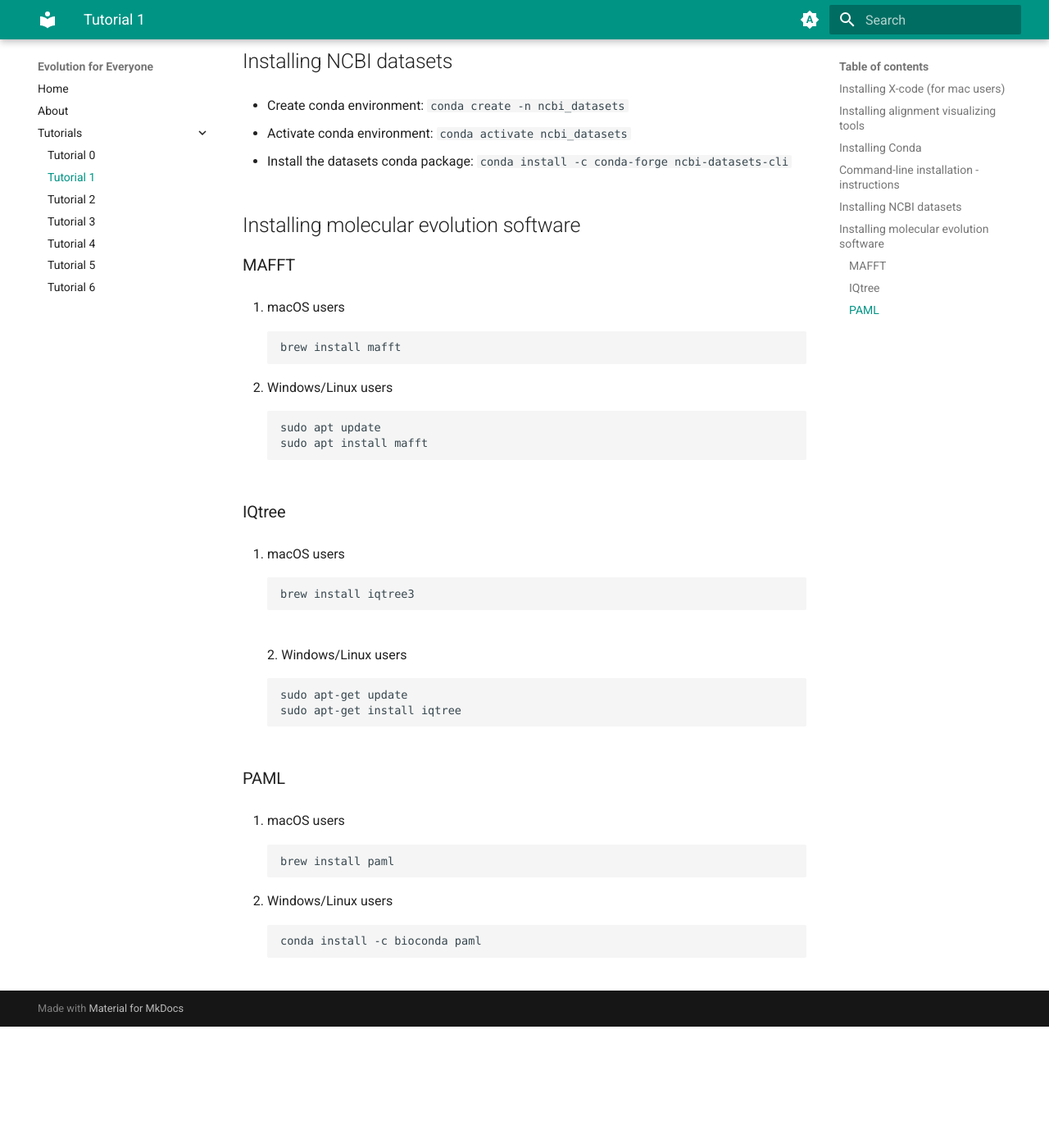
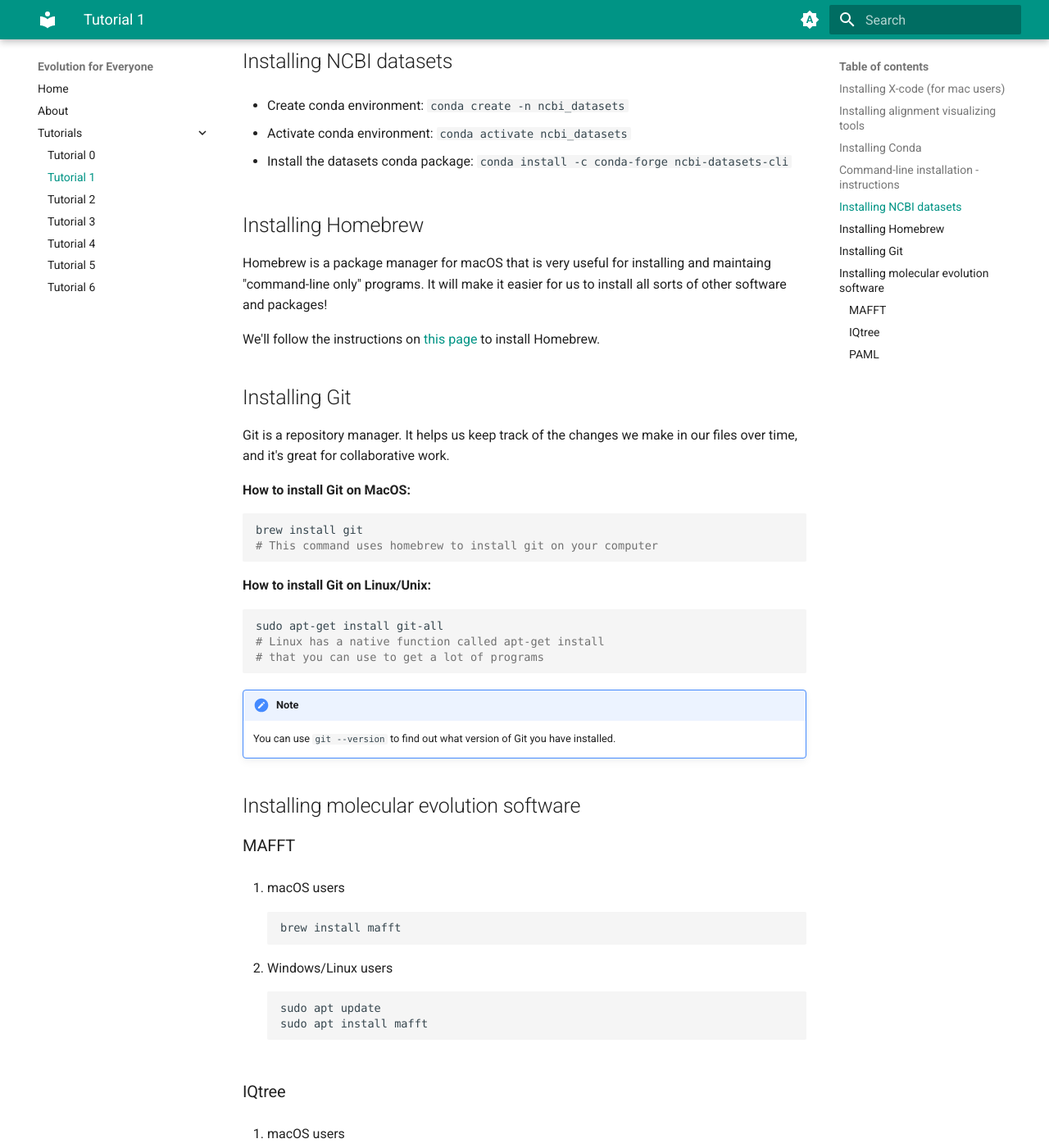
Before and after one commit to Evolution-for-Everyone/evolution-for-everyone.github.io, an MkDocs documentation site: the page built from docs/tutorials/tutorial_1.md, in a window 1280 px wide and 1400 px high, scrolled down 1766 px. Shown: the whole window at 82% size. Built offline with MkDocs 1.6.1 and Material for MkDocs 9.7.7, drawn with Linux system fonts in a browser that asks for light colours; some web fonts are replaced; before the commit the page ends 3018 px from its top, so only the background shows below that.

````diff
--- a/docs/tutorials/tutorial_1.md
+++ b/docs/tutorials/tutorial_1.md
@@ -62,6 +62,34 @@ With your terminal open on one side of the screen, and this tutorial on the othe
 - Install the datasets conda package: `conda install -c conda-forge ncbi-datasets-cli`
 
 
+## Installing Homebrew
+
+Homebrew is a package manager for macOS that is very useful for installing and maintaing "command-line only" programs. It will make it easier for us to install all sorts of other software and packages!
+
+We'll follow the instructions on [this page](https://brew.sh/) to install Homebrew.
+
+
+## Installing Git
+
+Git is a repository manager. It helps us keep track of the changes we make in our files over time, and it's great for collaborative work.
+
+**How to install Git on MacOS:**
+
+```sh
+brew install git
+# This command uses homebrew to install git on your computer
+```
+
+**How to install Git on Linux/Unix:**
+
+```sh
+sudo apt-get install git-all
+# Linux has a native function called apt-get install
+# that you can use to get a lot of programs
+```
+
+!!! note
+    You can use `git --version` to find out what version of Git you have installed.
 
 ## Installing molecular evolution software
 
--- a/mkdocs.yml
+++ b/mkdocs.yml
@@ -57,15 +57,17 @@ markdown_extensions:
   - pymdownx.emoji:
       emoji_index: !!python/name:material.extensions.emoji.twemoji
       emoji_generator: !!python/name:material.extensions.emoji.to_svg
-  - pymdownx.superfences
   - pymdownx.tabbed:
       alternate_style: true
   - admonition
   - pymdownx.details
   - pymdownx.highlight:
       anchor_linenums: true
+      line_spans: __span
+      pygments_lang_class: true
   - pymdownx.inlinehilite
   - pymdownx.snippets
+  - pymdownx.superfences
   - nl2br
 
 plugins:
````
Also changed, not shown: docs/tutorials/tutorial_0.md (+0 -30 lines).
